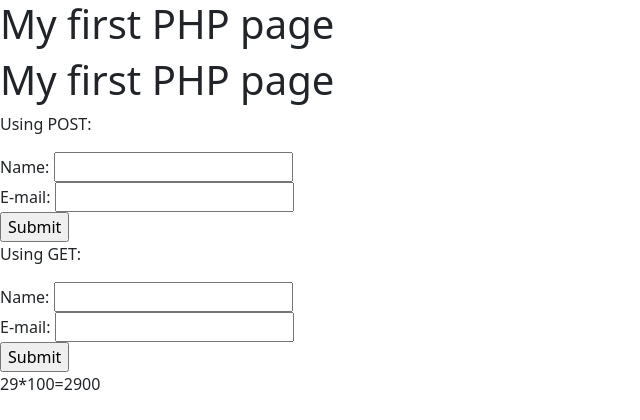
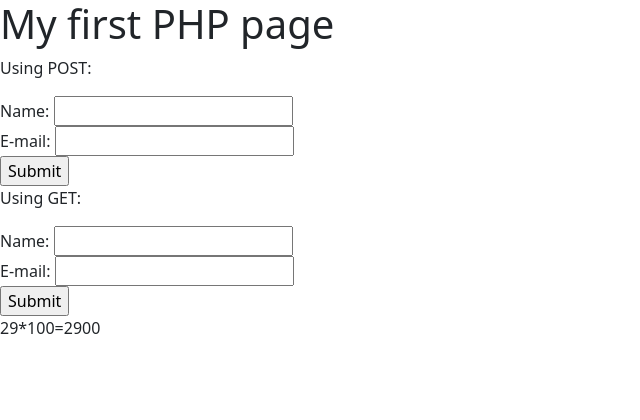
Before and after one commit to felixfinkOU/homework2, a PHP site: page / in a window 1280 px wide. Shown: the top 420 px of the page, without its empty margins (0-640 px from the left). Run offline with PHP 8.4, Linux system fonts and the light colour scheme.

Commit message:
syntax fix

```diff
--- a/index.php
+++ b/index.php
@@ -1,6 +1,4 @@
 <?php include 'header.php';?>
-
-<h1>My first PHP page</h1>
 
 <p>Using POST:</p>
 <form action="welcome.php" method="post">
```
